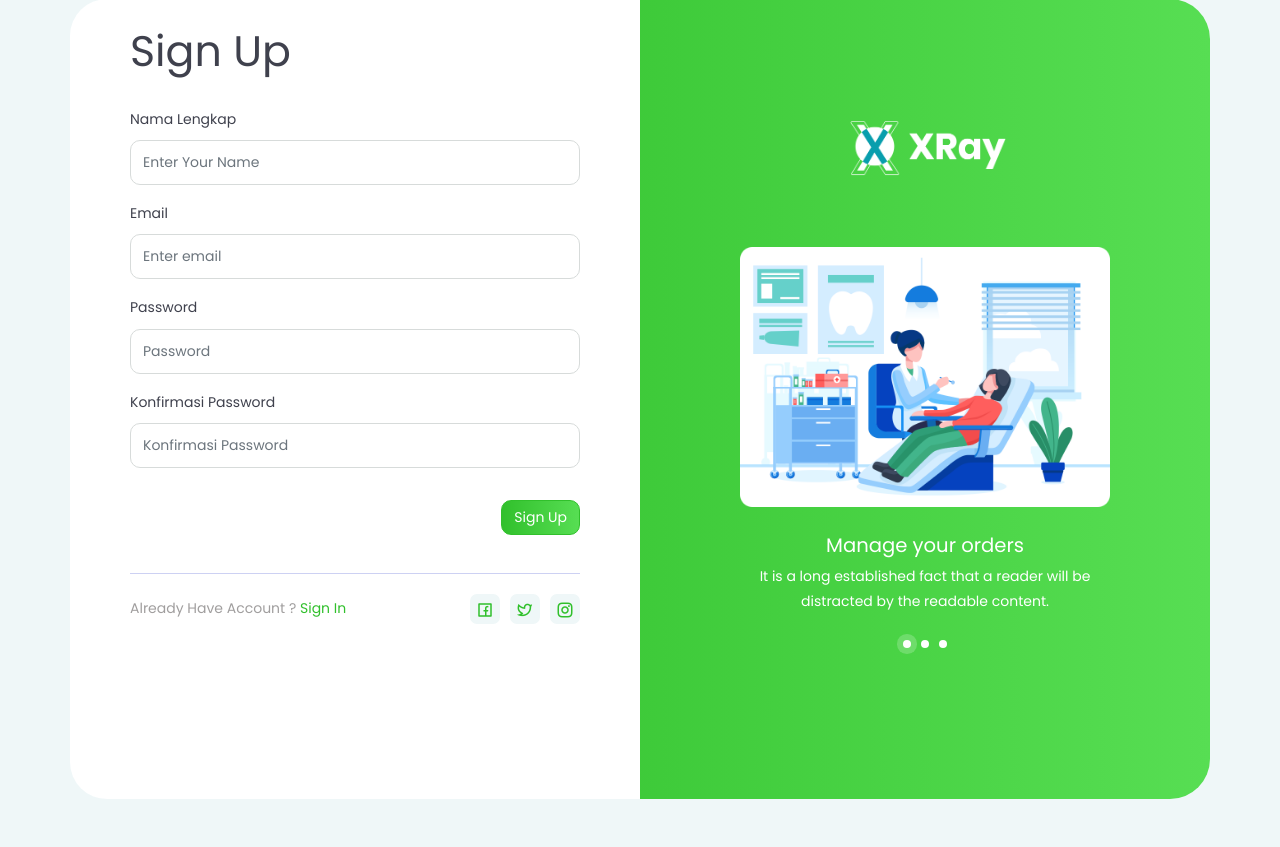
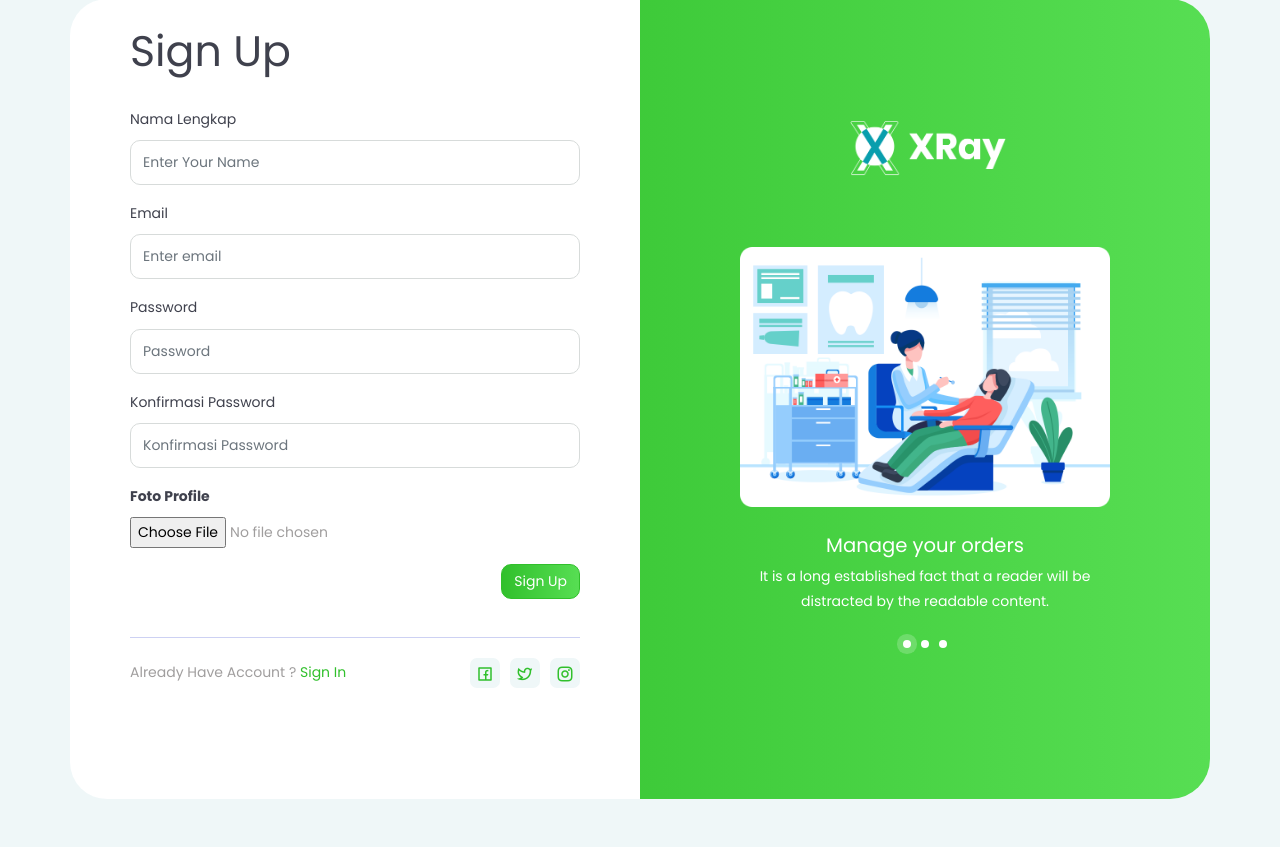
Before and after one commit to ZKYRIO/company_profile, a PHP site: page /signup.php in a window 1280 px wide. Shown: the part 49-896 px from the top of the page. Run offline with PHP 8.4, Linux system fonts and the light colour scheme.

Commit message:
Menambahkan form input file

```diff
--- a/admin/signup.php
+++ b/admin/signup.php
@@ -42,8 +42,11 @@ if ( isset($_POST["signUp"]) ) {
     <link rel="stylesheet" href="css/style.css" type="text/css" >
     <!-- Responsive CSS -->
     <link rel="stylesheet" href="css/responsive.css">
+    <!-- My Style -->
+    <link rel="stylesheet" href="./css/myStyle.css">
+
 </head>
-<body>
+<body class="signup">
     <!-- loader Start -->
     <div id="loading">
         <div id="loading-center">
@@ -76,6 +79,15 @@ if ( isset($_POST["signUp"]) ) {
                             </div>
                             <div class="form-group d-flex flex-column">
                                 <input type="hidden" name="fotoProfil" id="foto" value="profDefault.jpg">
+                                <div class="form-row">
+                                    <div class="col">
+                                        <label for="foto_user"><strong>Foto Profile</strong></label>
+                                        <div class="form-gambar">
+                                            <img id="output_image" width="75" style="display: none;">
+                                        <input type="file" class="form-control-file" name="foto_user" id="foto_user" onchange="preview_image(event)">
+                                        </div>
+                                    </div>
+                                </div>
                             </div>
                             <div class="d-inline-block w-100">
                                 <button type="submit" name="signUp" class="btn btn-success float-right">Sign Up</button>
@@ -148,6 +160,19 @@ if ( isset($_POST["signUp"]) ) {
     <script src="js/chart-custom.js"></script>
     <!-- Custom JavaScript -->
     <script src="js/custom.js"></script>
+
+    <!-- Preview Image After Upload -->
+    <script type='text/javascript'>
+        function preview_image(event) {
+            var reader = new FileReader();
+            reader.onload = function() {
+                var output = document.getElementById('output_image');
+                output.style.display = "flex"; // khusus form yang dipake untuk tambah data
+                output.src = reader.result;
+            }
+            reader.readAsDataURL(event.target.files[0]);
+        }
+    </script>
 </body>
 
 <!-- Mirrored from yulan.bianchenglianmeng.cn/template/202203213155/sign-up.html by HTTrack Website Copier/3.x [XR&CO'2014], Thu, 18 May 2023 04:06:56 GMT -->
```
